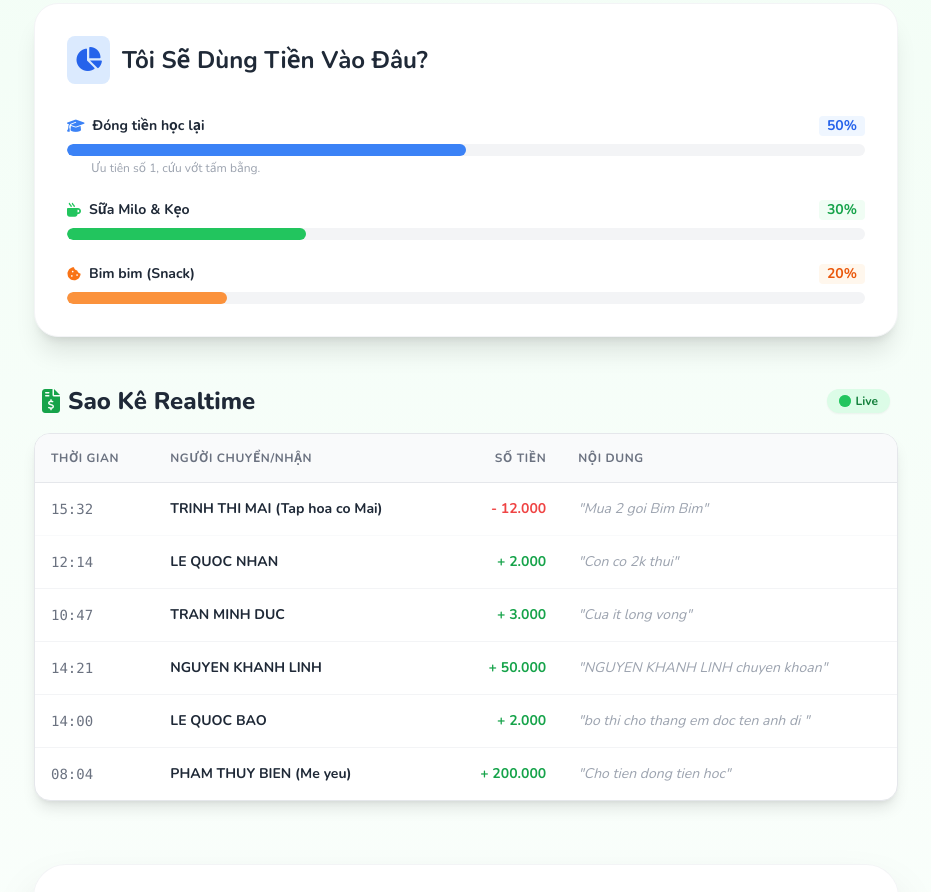
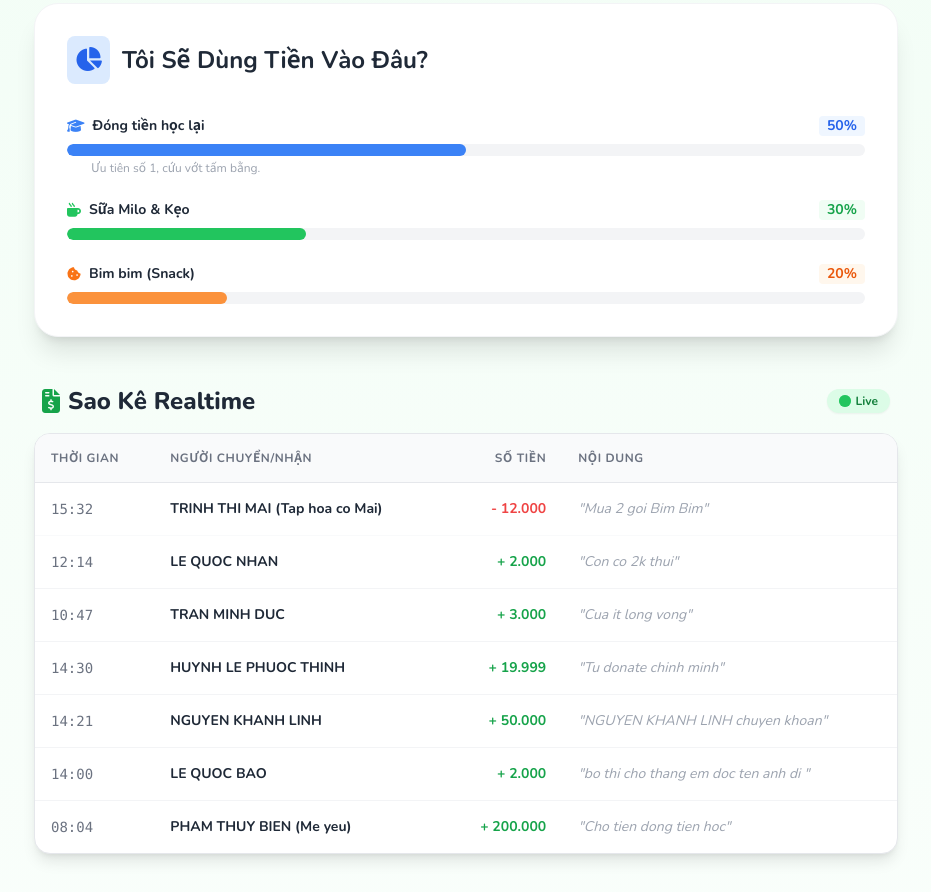
Before and after one commit to thinhphuocxyz/abcdef, a plain HTML site: page index.html in a window 1280 px wide. Shown: the part 579-1471 px from the top of the page, without its empty margins (174-1105 px from the left). Drawn offline with nearby package versions, Linux system fonts and the light colour scheme.

Commit message:
Update index.html

```diff
--- a/index.html
+++ b/index.html
@@ -534,6 +534,7 @@
         const goal = 1000000;
 
         const initialTransactions = [
+            { name: "HUYNH LE PHUOC THINH", amount: 19999, msg: "Tu donate chinh minh", fixedHour: 14, fixedMin: 30, type: 'receive', baseDayOffset: 1 },
             { name: "LE QUOC BAO", amount: 2000, msg: "bo thi cho thang em doc ten anh di ", fixedHour: 14, fixedMin: 00, type: 'receive', baseDayOffset: 1 },
             { name: "TRINH THI MAI (Tap hoa co Mai)", amount: 12000, msg: "Mua 2 goi Bim Bim", fixedHour: 15, fixedMin: 32, type: 'spend', baseDayOffset: 0 },
             { name: "LE QUOC NHAN", amount: 2000, msg: "Con co 2k thui", fixedHour: 12, fixedMin: 14, type: 'receive', baseDayOffset: 0 },
```
